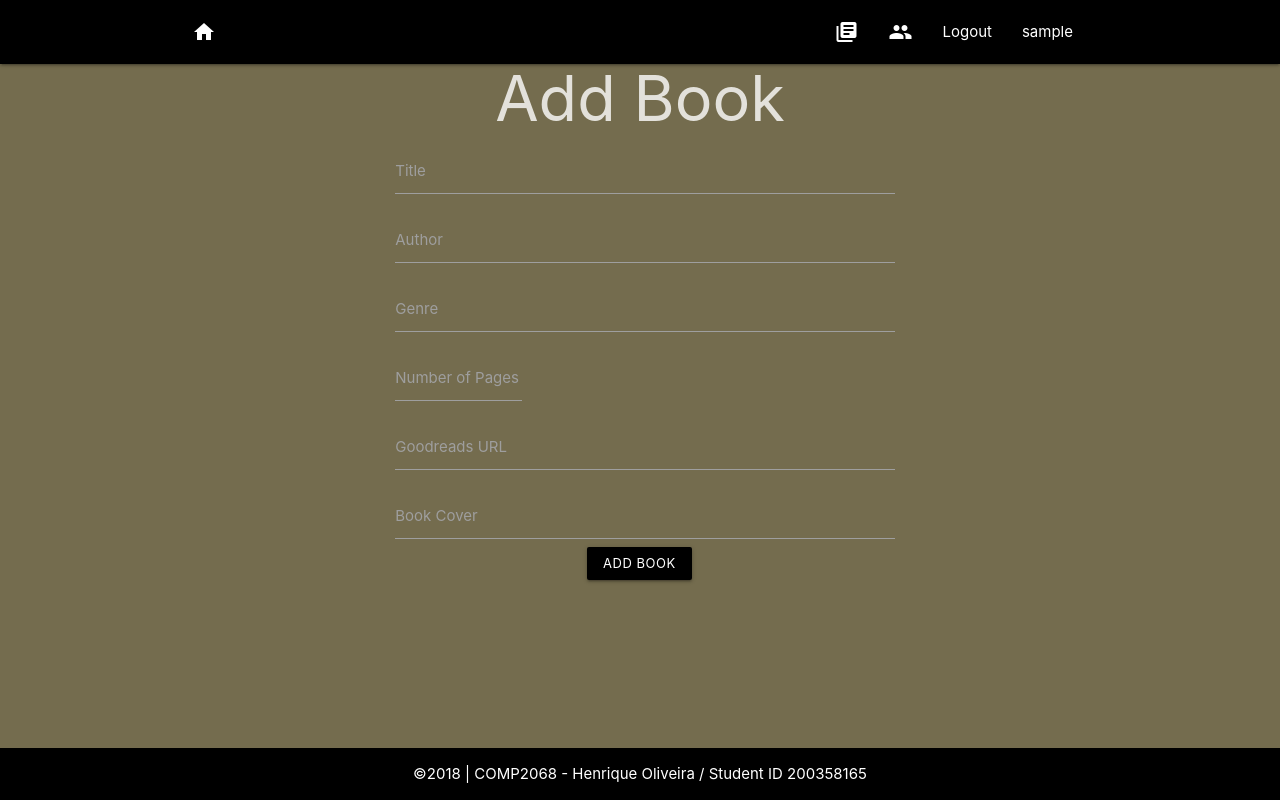
After one commit to backto1983/COMP2068_Assignment2, a Node server app: page /addBook in a window 1280 px wide. The commit adds this page. Run offline with Node 20, Linux system fonts and the light colour scheme; the visitor is signed in with stand-in values (Sample User, id 1); some libraries are stand-ins or nearby versions.

Commit message:
Option to add books implemented (users only)

```diff
--- a/controllers/viewsController.js
+++ b/controllers/viewsController.js
@@ -44,6 +44,23 @@ exports.deleteBook = (req, res) => {
     );
   };
 
+  exports.addBook = (req, res) => {
+    res.render('addBook', {
+      title: 'Add Book',
+      user: req.user,
+    });
+  };
+
+  exports.createBook = async (req, res) => {
+    try {
+      const book = new Book(req.body);
+      await book.save();
+      res.redirect('/books');
+    } catch (err) {
+      console.log(err);
+    }
+  };
+
   exports.editBook = (req, res) => {
     // Use Book model to find selected document
     Book.findById({ _id: req.params.id }, (err, book) => {
--- a/models/Book.js
+++ b/models/Book.js
@@ -30,7 +30,7 @@ const bookSchema = new mongoose.Schema({
   },
   imageUrl: {
     type: String,
-    required: 'Please select a cover image.',
+    required: 'Please enter book cover URL.',
   },
 });
 
--- a/routes/index.js
+++ b/routes/index.js
@@ -21,7 +21,12 @@ router.get('/admin/delete/:id', userController.deleteUser);
 /* GET home page. */
 router.get('/', viewsController.homePage);
 router.get('/books', viewsController.getBooks);
+
+router.get('/addBook', authController.isLoggedIn, viewsController.addBook);
+router.post('/addBook', authController.isLoggedIn, viewsController.createBook);
+
 router.get('/admin/delete/:id', viewsController.deleteBook);
+
 router.get('/admin/edit/:id', viewsController.editBook);
 router.post('/admin/edit/:id', viewsController.updateBook);
 
--- /dev/null
+++ b/views/addBook.ejs
@@ -0,0 +1,44 @@
+<% include partials/header %>
+<main class="center">
+    <h1 style="margin-top: 0; margin-bottom: 0"><%= title %></h1>
+    <form class="container" style="margin-left: 30%; margin-right: 30%" method="POST" action="/addBook">
+        <div class="row" style="margin-bottom: 0">
+            <div class="input-field col s7" style="margin-bottom: 0">
+                <label for="title">Title</label>
+                <input type="text" id="title" name="title" class="input-block" required>
+            </div>
+        </div>
+        <div class="row" style="margin-bottom: 0">
+            <div class="input-field col s7" style="margin-bottom: 0">
+                <label for="author">Author</label>
+                <input type="text" id="author" name="author" class="input-block" required>
+            </div>
+        </div>
+        <div class="row" style="margin-bottom: 0">
+            <div class="input-field col s7" style="margin-bottom: 0">
+                <label for="genre">Genre</label>
+                <input type="text" id="genre" name="genre" class="input-block" required>
+            </div>
+        </div>
+        <div class="row" style="margin-bottom: 0">
+            <div class="input-field col s2" style="margin-bottom: 0">
+                <label for="pages">Number of Pages</label>
+                <input type="number" id="pages" name="pages" class="input-block" required>
+            </div>
+        </div>
+        <div class="row" style="margin-bottom: 0">
+            <div class="input-field col s7" style="margin-bottom: 0">
+                <label for="url">Goodreads URL</label>
+                <input type="text" id="url" name="url" class="input-block" required>
+            </div>
+        </div>
+        <div class="row" style="margin-bottom: 0">
+            <div class="input-field col s7" style="margin-bottom: 0">
+                <label for="imageUrl">Book Cover</label>
+                <input type="text" id="imageUrl" name="imageUrl" class="input-block" required>
+            </div>
+        </div>
+        <button type="submit" class="waves-effect waves-light btn-small black" style="margin-right:43%">Add Book</button>
+    </form>
+</main>
+<% include partials/footer %>
--- a/views/books.ejs
+++ b/views/books.ejs
@@ -30,5 +30,8 @@
                 </li>
             <% } %>
         </ul>
+        <% if (user) { %>
+            <a href="/addBook" class="waves-effect waves-light btn-small black" style="margin-bottom: 1%">Add Book</a>
+        <% } %>
 </main>
 <% include partials/footer %>
```
Also changed, not shown: 1 other file.
